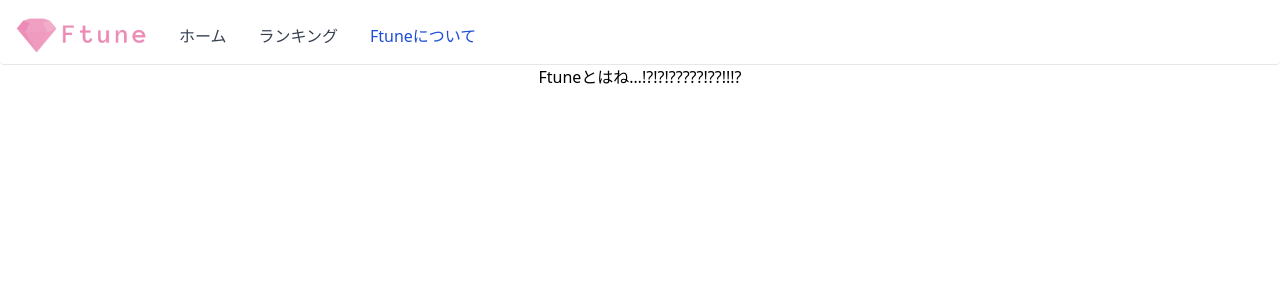
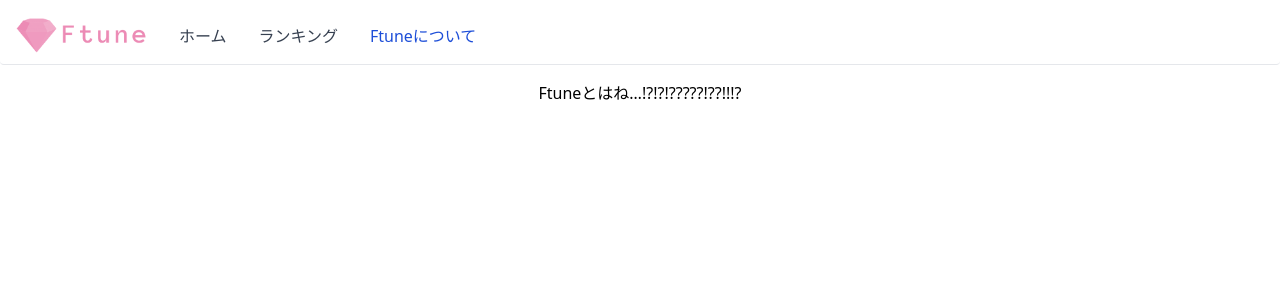
Before and after one commit to kishimoto-banana/ftune-web, a Next.js app: page /about in a window 1280 px wide. Shown: the top 300 px of the page. Built offline with nearby package versions, Linux system fonts and the light colour scheme; no server answers.

Commit message:
ちょっとしたとこ

```diff
--- a/pages/about.js
+++ b/pages/about.js
@@ -15,7 +15,7 @@ const About = () => {
       </Head>
       <Navigation />
 
-      <main className="flex flex-col items-center w-full flex-1 px-10 text-center">
+      <main className="flex flex-col items-center w-full flex-1 px-10 pt-4 text-center">
         <p>Ftuneとはね…!?!?!?????!??!!!?</p>
       </main>
     </div>
--- a/pages/ranking.js
+++ b/pages/ranking.js
@@ -20,7 +20,7 @@ const Ranking = ({ ranking }) => {
       </Head>
       <Navigation />
 
-      <main className="flex flex-col items-center w-full flex-1 px-10 text-center">
+      <main className="flex flex-col items-center w-full flex-1 px-10 pt-4 text-center">
         <RankingList ranking={ranking} />
       </main>
     </div>
```
